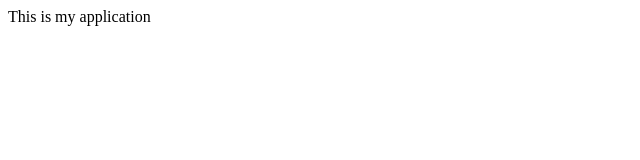
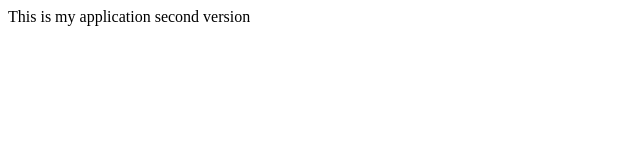
Before and after one commit to BoratDev/Web-appliation, a plain HTML site: page index.html in a window 1280 px wide. Shown: the whole page, without its empty margins (0-640 px from the left). Drawn offline with Linux system fonts and the light colour scheme.

Commit message:
2.0v index.html

```diff
--- a/index.html
+++ b/index.html
@@ -6,5 +6,6 @@
 
 <body>
 This is my application
+second version
 
 </html>
```
